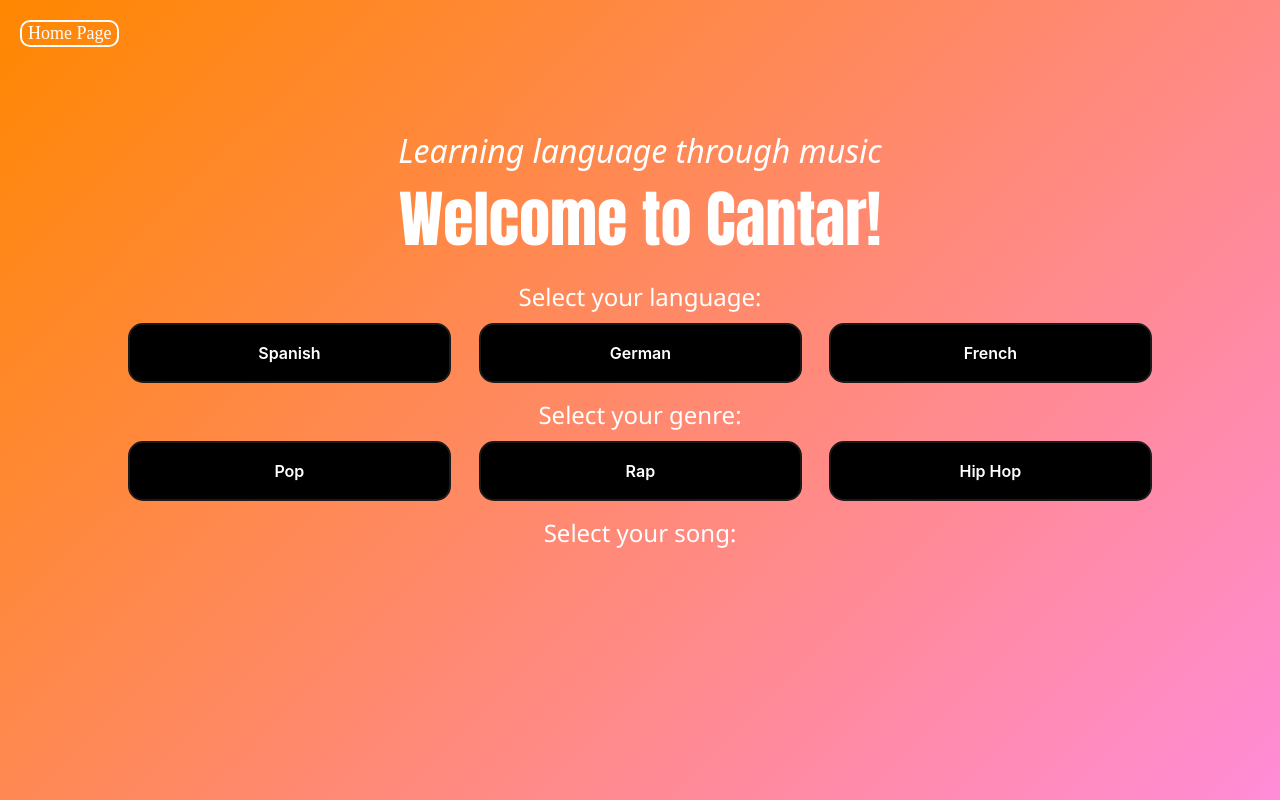
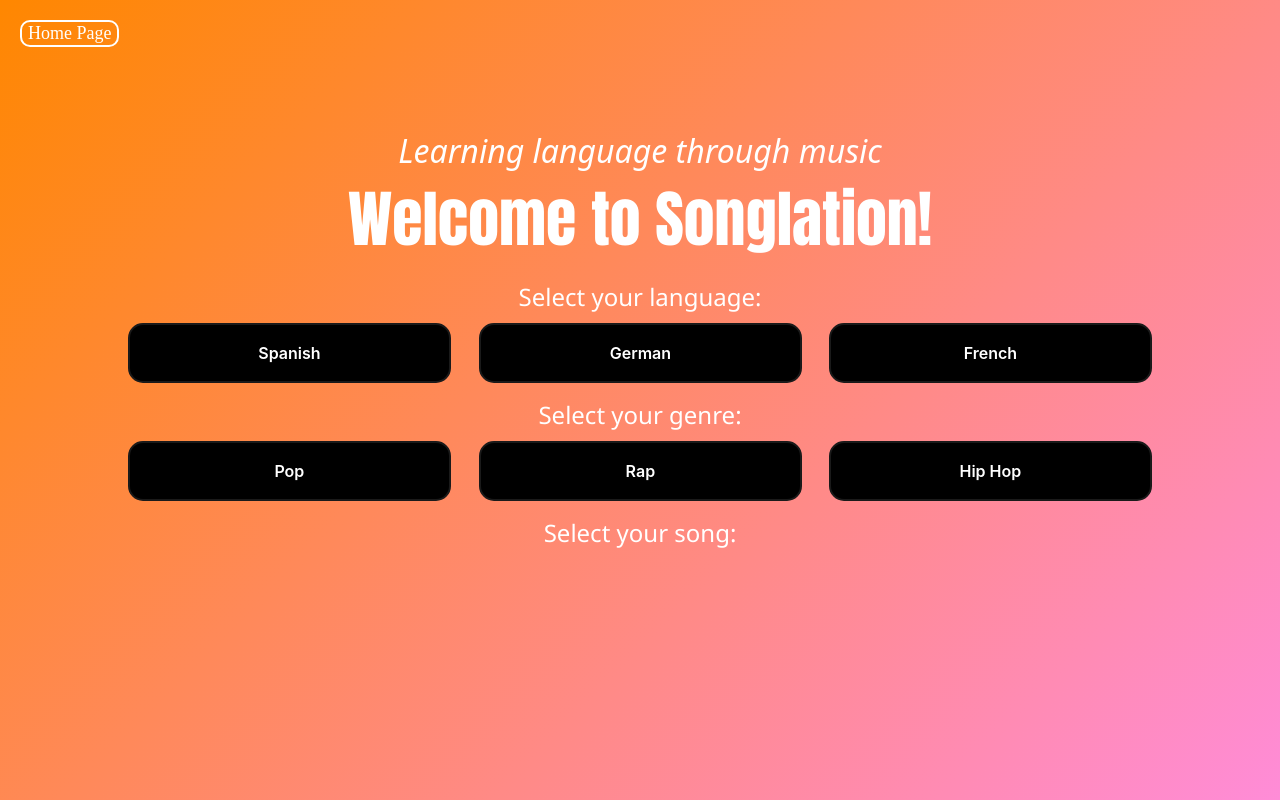
Before and after one commit to AnanyaKakaveti/GTX, a React (Create React App) app in the folder frontend/: page / in a window 1280 px wide. Shown: the top 800 px of the page. Built offline with nearby package versions, Linux system fonts and the light colour scheme.

Commit message:
Small changes

```diff
--- a/frontend/src/pages/Home.js
+++ b/frontend/src/pages/Home.js
@@ -11,7 +11,7 @@ const Home = () => {
       <header>
           <div className='App-header'>
             <div className='first-line'>Learning language through music</div>
-            <div className="center">Welcome to Cantar! <br></br></div>
+            <div className="center">Welcome to Songlation! <br></br></div>
             <div className='selection'>Select your language:</div>
             {/* Select your language: */}
             {/* <Link to="/play"> */}
--- a/frontend/src/pages/Play.js
+++ b/frontend/src/pages/Play.js
@@ -114,6 +114,8 @@ const Play = () => {
             <YouTubePlayer videoId='a8Rwz6zBJSE' presetPoints={presetPoints} />
         </div>
 
+        <div className='selection'>Listen to the lyrics, practice on your own and record! Stop recording by hitting the spacebar.</div>
+
 
             <div className="lyric">
                 <div>{lyric}</div>
```
